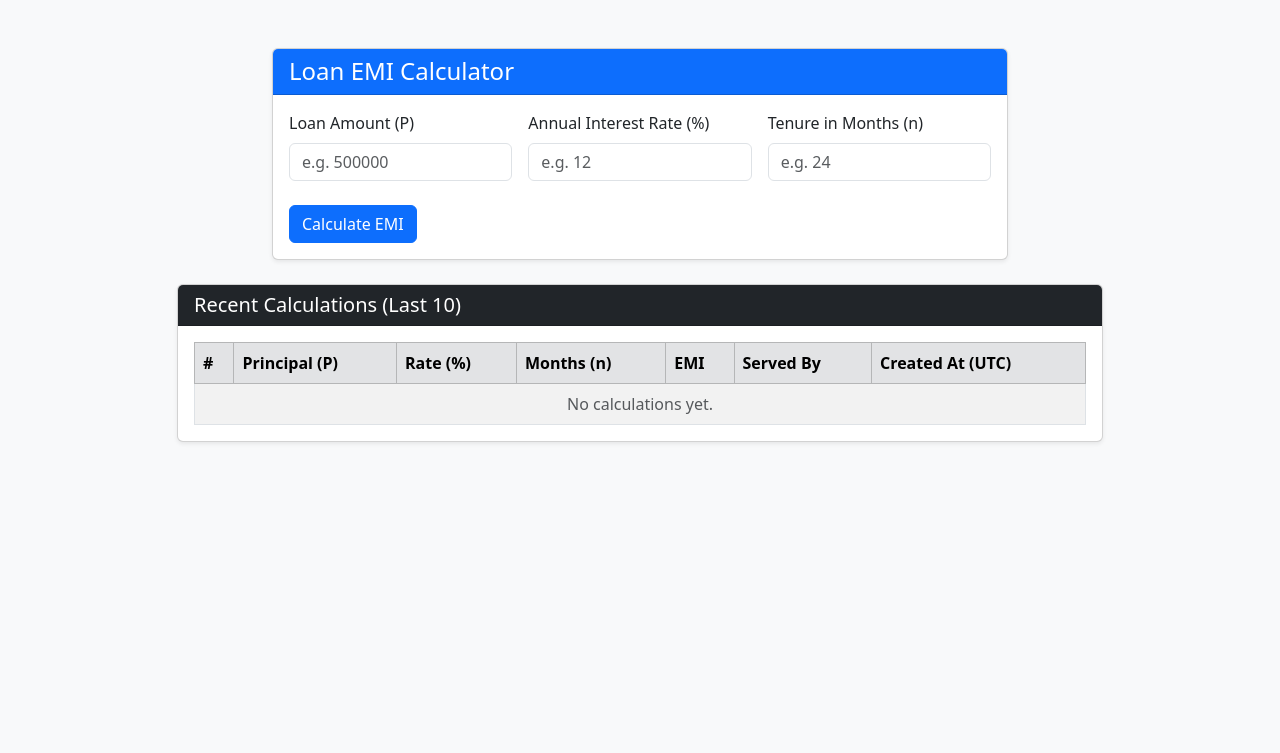
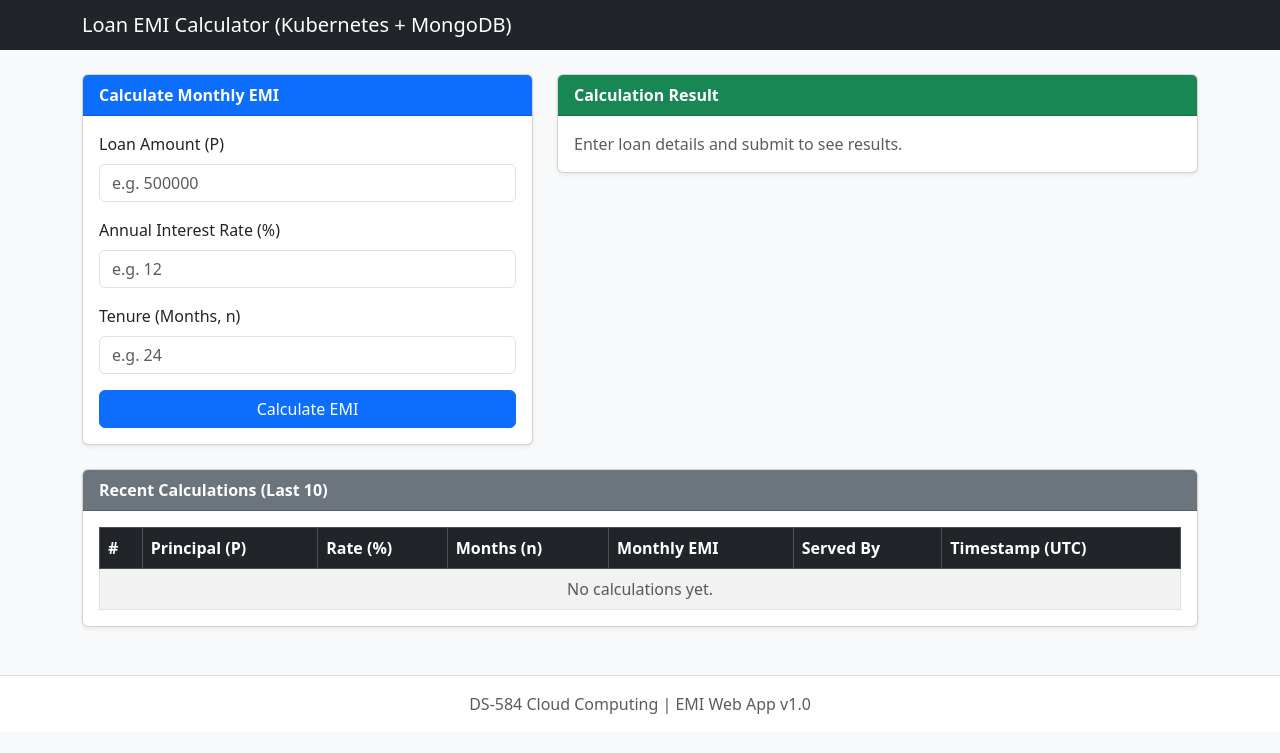
Before and after one commit to ABD-code-lab/EMI-Calculator-In-Mongo, a Flask app: page / in a window 1280 px wide. Shown: the top 753 px of the page. Run offline with Flask 3, Linux system fonts and the light colour scheme; data that the repository does not hold is empty.

Commit message:
second commit

```diff
--- a/app.py
+++ b/app.py
@@ -1,6 +1,6 @@
-from datetime import datetime, timezone
 import os
 import socket
+from datetime import datetime, timezone
 from flask import Flask, jsonify, render_template, request
 from pymongo import MongoClient, DESCENDING
 from pymongo.errors import PyMongoError
@@ -8,66 +8,51 @@ from pymongo.errors import PyMongoError
 app = Flask(__name__)
 
 MONGO_URL = os.environ.get("MONGO_URL")
-DB_NAME = os.environ.get("MONGO_DB", "emidb")
-COLLECTION_NAME = "calculations"
+if not MONGO_URL:
+    raise RuntimeError("MONGO_URL environment variable is required")
 
-_client = None
+client = MongoClient(MONGO_URL, serverSelectionTimeoutMS=2000)
+db = client.get_default_database() or client["emidb"]
+calculations_col = db["calculations"]
 
 
-def get_db():
-    global _client
-    if not MONGO_URL:
-        raise RuntimeError("MONGO_URL environment variable is not set")
-    if _client is None:
-        _client = MongoClient(MONGO_URL, serverSelectionTimeoutMS=2000)
-    return _client[DB_NAME]
-
-
-def get_served_by() -> str:
+def get_pod_info():
     pod_name = os.environ.get("HOSTNAME") or socket.gethostname()
     try:
-        pod_ip = os.environ.get("POD_IP") or socket.gethostbyname(socket.gethostname())
-    except OSError:
+        pod_ip = socket.gethostbyname(socket.gethostname())
+    except socket.gaierror:
         pod_ip = "unknown"
     return f"{pod_name} ({pod_ip})"
 
 
-def calculate_emi(principal: float, annual_rate: float, months: int) -> dict:
-    monthly_rate = annual_rate / 12.0 / 100.0
-    factor = (1.0 + monthly_rate) ** months
-    emi = (principal * monthly_rate * factor) / (factor - 1.0)
+def calculate_emi(principal: float, annual_rate: float, months: int):
+    r = annual_rate / 12.0 / 100.0
+    if r == 0:
+        emi = principal / months
+    else:
+        factor = (1.0 + r) ** months
+        emi = (principal * r * factor) / (factor - 1.0)
+
     total_payment = emi * months
     total_interest = total_payment - principal
-    return {
-        "emi": round(emi, 2),
-        "totalPayment": round(total_payment, 2),
-        "totalInterest": round(total_interest, 2),
-    }
+    return round(emi, 2), round(total_payment, 2), round(total_interest, 2)
 
 
-def parse_positive_inputs(data: dict):
+def validate_inputs(data):
     if not isinstance(data, dict):
         return None, "Invalid JSON payload"
 
-    raw_p = data.get("P", data.get("principal"))
-    raw_rate = data.get("rate")
-    raw_n = data.get("n", data.get("months"))
+    try:
+        p = float(data.get("principal"))
+        rate = float(data.get("rate"))
+        n = int(data.get("months"))
+    except (TypeError, ValueError):
+        return None, "Principal, annual rate, and months must be valid numbers"
 
-    try:
-        principal = float(raw_p)
-        rate = float(raw_rate)
-        months_float = float(raw_n)
-    except (TypeError, ValueError):
-        return None, "Principal, rate, and months must be valid numbers"
+    if p <= 0 or rate <= 0 or n <= 0:
+        return None, "Principal, annual rate, and months must be positive numbers"
 
-    if principal <= 0 or rate <= 0 or months_float <= 0:
-        return None, "Principal, annual interest rate, and tenure in months must be positive numbers"
-
-    if not months_float.is_integer():
-        return None, "Tenure in months must be a positive whole number"
-
-    months = int(months_float)
-    return (principal, rate, months), None
+    return (p, rate, n), None
 
 
 @app.route("/", methods=["GET"])
@@ -78,86 +63,60 @@ def index():
 @app.route("/health", methods=["GET"])
 def health():
     try:
-        db = get_db()
-        db.command("ping")
+        client.admin.command("ping")
         return jsonify({"status": "ok", "mongodb": "reachable"}), 200
-    except Exception as exc:
-        return jsonify({"status": "error", "mongodb": "unreachable", "detail": str(exc)}), 503
+    except PyMongoError as exc:
+        return jsonify({"status": "error", "mongodb": str(exc)}), 503
 
 
 @app.route("/api/emi", methods=["POST"])
 def api_emi():
-    payload = request.get_json(silent=True)
-    if payload is None:
-        payload = request.form.to_dict()
-
-    parsed, err = parse_positive_inputs(payload)
+    parsed, err = validate_inputs(request.get_json(silent=True))
     if err:
         return jsonify({"error": err}), 400
 
-    principal, rate, months = parsed
-    calc = calculate_emi(principal, rate, months)
-    served_by = get_served_by()
+    p, rate, n = parsed
+    emi, total_payment, total_interest = calculate_emi(p, rate, n)
+    served_by = get_pod_info()
     created_at = datetime.now(timezone.utc)
 
     doc = {
-        "principal": principal,
+        "principal": p,
         "rate": rate,
-        "months": months,
-        "emi": calc["emi"],
+        "months": n,
+        "emi": emi,
+        "totalPayment": total_payment,
+        "totalInterest": total_interest,
         "servedBy": served_by,
         "createdAt": created_at,
     }
 
     try:
-        db = get_db()
-        db[COLLECTION_NAME].insert_one(doc)
+        calculations_col.insert_one(doc)
     except PyMongoError as exc:
-        return jsonify({"error": "Failed to store calculation in MongoDB", "detail": str(exc)}), 500
-    except RuntimeError as exc:
-        return jsonify({"error": str(exc)}), 500
+        return jsonify({"error": f"Database write failed: {exc}"}), 500
 
-    return jsonify(
-        {
-            "emi": calc["emi"],
-            "totalPayment": calc["totalPayment"],
-            "totalInterest": calc["totalInterest"],
-            "servedBy": served_by,
-            "createdAt": created_at.isoformat(),
-        }
-    ), 200
+    return jsonify({
+        "emi": emi,
+        "totalPayment": total_payment,
+        "totalInterest": total_interest,
+        "servedBy": served_by,
+    }), 200
 
 
 @app.route("/api/history", methods=["GET"])
 def api_history():
     try:
-        db = get_db()
-        cursor = (
-            db[COLLECTION_NAME]
-            .find({}, {"_id": 0})
-            .sort("createdAt", DESCENDING)
-            .limit(10)
-        )
+        cursor = calculations_col.find({}, {"_id": 0}).sort("createdAt", DESCENDING).limit(10)
         items = []
-        for row in cursor:
-            created = row.get("createdAt")
-            items.append(
-                {
-                    "principal": row.get("principal"),
-                    "rate": row.get("rate"),
-                    "months": row.get("months"),
-                    "emi": row.get("emi"),
-                    "servedBy": row.get("servedBy"),
-                    "createdAt": created.isoformat() if hasattr(created, "isoformat") else str(created),
-                }
-            )
-        return jsonify({"history": items}), 200
+        for item in cursor:
+            if isinstance(item.get("createdAt"), datetime):
+                item["createdAt"] = item["createdAt"].isoformat()
+            items.append(item)
+        return jsonify(items), 200
     except PyMongoError as exc:
-        return jsonify({"error": "Failed to fetch history from MongoDB", "detail": str(exc)}), 500
-    except RuntimeError as exc:
-        return jsonify({"error": str(exc)}), 500
+        return jsonify({"error": f"Database read failed: {exc}"}), 500
 
 
 if __name__ == "__main__":
-    port = int(os.environ.get("PORT", "5000"))
-    app.run(host="0.0.0.0", port=port, debug=False)
+    app.run(host="0.0.0.0", port=5000, debug=True)
--- a/templates/index.html
+++ b/templates/index.html
@@ -3,189 +3,123 @@
 <head>
   <meta charset="UTF-8" />
   <meta name="viewport" content="width=device-width, initial-scale=1.0" />
-  <title>Loan EMI Calculator</title>
-  <link
-    href="https://cdn.jsdelivr.net/npm/bootstrap@5.3.3/dist/css/bootstrap.min.css"
-    rel="stylesheet"
-  />
+  <title>Loan EMI Calculator - v1.0</title>
+  <link href="https://cdn.jsdelivr.net/npm/bootstrap@5.3.3/dist/css/bootstrap.min.css" rel="stylesheet" />
   <script src="https://code.jquery.com/jquery-3.7.1.min.js"></script>
 </head>
 <body class="bg-light">
-  <div class="container py-5">
-    <div class="row justify-content-center mb-4">
-      <div class="col-lg-8">
+  <nav class="navbar navbar-dark bg-dark mb-4">
+    <div class="container">
+      <span class="navbar-brand mb-0 h1">Loan EMI Calculator (Kubernetes + MongoDB)</span>
+    </div>
+  </nav>
+
+  <div class="container pb-5">
+    <div class="row g-4">
+      <!-- Form Card -->
+      <div class="col-md-5">
         <div class="card shadow-sm">
           <div class="card-header bg-primary text-white">
-            <h4 class="mb-0">Loan EMI Calculator</h4>
+            <strong>Calculate Monthly EMI</strong>
           </div>
           <div class="card-body">
             <div id="alertBox" class="alert alert-danger d-none" role="alert"></div>
-
             <form id="emiForm" novalidate>
-              <div class="row g-3">
-                <div class="col-md-4">
-                  <label for="principalInput" class="form-label">Loan Amount (P)</label>
-                  <input
-                    type="number"
-                    step="any"
-                    min="0.01"
-                    class="form-control"
-                    id="principalInput"
-                    name="P"
-                    placeholder="e.g. 500000"
-                    required
-                  />
+              <div class="mb-3">
+                <label for="principal" class="form-label">Loan Amount (P)</label>
+                <input type="number" step="any" min="0.01" class="form-control" id="principal" placeholder="e.g. 500000" required />
               </div>
-                <div class="col-md-4">
-                  <label for="rateInput" class="form-label">Annual Interest Rate (%)</label>
-                  <input
-                    type="number"
-                    step="any"
-                    min="0.01"
-                    class="form-control"
-                    id="rateInput"
-                    name="rate"
-                    placeholder="e.g. 12"
-                    required
-                  />
+              <div class="mb-3">
+                <label for="rate" class="form-label">Annual Interest Rate (%)</label>
+                <input type="number" step="any" min="0.01" class="form-control" id="rate" placeholder="e.g. 12" required />
               </div>
-                <div class="col-md-4">
-                  <label for="monthsInput" class="form-label">Tenure in Months (n)</label>
-                  <input
-                    type="number"
-                    step="1"
-                    min="1"
-                    class="form-control"
-                    id="monthsInput"
-                    name="n"
-                    placeholder="e.g. 24"
-                    required
-                  />
+              <div class="mb-3">
+                <label for="months" class="form-label">Tenure (Months, n)</label>
+                <input type="number" step="1" min="1" class="form-control" id="months" placeholder="e.g. 24" required />
+              </div>
+              <button type="submit" class="btn btn-primary w-100" id="calcBtn">Calculate EMI</button>
+            </form>
+          </div>
         </div>
       </div>
 
-              <div class="mt-4 d-flex gap-2">
-                <button type="submit" id="calcBtn" class="btn btn-primary">
-                  Calculate EMI
-                </button>
+      <!-- Result Panel -->
+      <div class="col-md-7">
+        <div class="card shadow-sm">
+          <div class="card-header bg-success text-white">
+            <strong>Calculation Result</strong>
           </div>
-            </form>
-
-            <!-- Result Panel -->
-            <div id="resultPanel" class="mt-4 p-3 border rounded bg-white d-none">
-              <h5 class="mb-3">Calculation Result</h5>
-              <div class="row text-center g-3">
-                <div class="col-md-4">
-                  <div class="p-2 bg-light rounded">
-                    <small class="text-muted d-block">Monthly EMI</small>
-                    <strong id="resEmi" class="fs-5 text-success">-</strong>
-                  </div>
-                </div>
-                <div class="col-md-4">
-                  <div class="p-2 bg-light rounded">
-                    <small class="text-muted d-block">Total Interest</small>
-                    <strong id="resInterest" class="fs-5">-</strong>
-                  </div>
-                </div>
-                <div class="col-md-4">
-                  <div class="p-2 bg-light rounded">
-                    <small class="text-muted d-block">Total Payment</small>
-                    <strong id="resTotal" class="fs-5">-</strong>
-                  </div>
-                </div>
-              </div>
-              <div class="mt-3 text-muted small">
-                Served By: <span id="resServedBy">-</span>
-              </div>
-            </div>
+          <div class="card-body" id="resultPanel">
+            <p class="text-muted mb-0">Enter loan details and submit to see results.</p>
           </div>
         </div>
       </div>
     </div>
 
     <!-- History Table -->
-    <div class="row justify-content-center">
-      <div class="col-lg-10">
-        <div class="card shadow-sm">
-          <div class="card-header bg-dark text-white">
-            <h5 class="mb-0">Recent Calculations (Last 10)</h5>
+    <div class="card shadow-sm mt-4">
+      <div class="card-header bg-secondary text-white">
+        <strong>Recent Calculations (Last 10)</strong>
       </div>
-          <div class="card-body">
-            <div class="table-responsive">
+      <div class="card-body table-responsive">
         <table class="table table-striped table-bordered align-middle mb-0" id="historyTable">
-                <thead class="table-secondary">
+          <thead class="table-dark">
             <tr>
               <th>#</th>
               <th>Principal (P)</th>
               <th>Rate (%)</th>
               <th>Months (n)</th>
-                    <th>EMI</th>
+              <th>Monthly EMI</th>
               <th>Served By</th>
-                    <th>Created At (UTC)</th>
+              <th>Timestamp (UTC)</th>
             </tr>
           </thead>
-                <tbody id="historyBody">
-                  <tr>
-                    <td colspan="7" class="text-center text-muted">Loading history...</td>
-                  </tr>
+          <tbody>
+            <tr><td colspan="7" class="text-center text-muted">Loading history...</td></tr>
           </tbody>
         </table>
       </div>
     </div>
   </div>
-      </div>
-    </div>
-  </div>
+
+  <footer class="text-center text-muted py-3 border-top bg-white">
+    DS-584 Cloud Computing | EMI Web App v1.0
+  </footer>
 
   <script>
-    function showError(message) {
-      $("#alertBox").text(message).removeClass("d-none");
+    function showError(msg) {
+      $("#alertBox").text(msg).removeClass("d-none");
     }
 
-    function clearError() {
-      $("#alertBox").text("").addClass("d-none");
-    }
-
-    function escapeHtml(value) {
-      return $("<div>").text(value ?? "").html();
+    function hideError() {
+      $("#alertBox").addClass("d-none").text("");
     }
 
     function loadHistory() {
       $.ajax({
         url: "/api/history",
         method: "GET",
-        success: function (data) {
-          const rows = data.history || [];
-          const $tbody = $("#historyBody");
-          $tbody.empty();
-
-          if (rows.length === 0) {
-            $tbody.append(
-              '<tr><td colspan="7" class="text-center text-muted">No calculations yet.</td></tr>'
-            );
+        success: function (rows) {
+          const tbody = $("#historyTable tbody");
+          tbody.empty();
+          if (!rows || rows.length === 0) {
+            tbody.append('<tr><td colspan="7" class="text-center text-muted">No calculations yet.</td></tr>');
             return;
           }
-
-          rows.forEach(function (item, index) {
-            const tr = `
-              <tr>
-                <td>${index + 1}</td>
-                <td>${escapeHtml(Number(item.principal).toLocaleString())}</td>
-                <td>${escapeHtml(item.rate)}%</td>
-                <td>${escapeHtml(item.months)}</td>
-                <td><strong>${escapeHtml(Number(item.emi).toLocaleString(undefined, { minimumFractionDigits: 2, maximumFractionDigits: 2 }))}</strong></td>
-                <td><code>${escapeHtml(item.servedBy)}</code></td>
-                <td>${escapeHtml(item.createdAt)}</td>
-              </tr>
-            `;
-            $tbody.append(tr);
+          rows.forEach(function (row, idx) {
+            const tr = $("<tr></tr>");
+            tr.append($("<td></td>").text(idx + 1));
+            tr.append($("<td></td>").text(Number(row.principal).toLocaleString()));
+            tr.append($("<td></td>").text(row.rate));
+            tr.append($("<td></td>").text(row.months));
+            tr.append($("<td></td>").text(Number(row.emi).toLocaleString(undefined, { minimumFractionDigits: 2, maximumFractionDigits: 2 })));
+            tr.append($("<td></td>").text(row.servedBy || "-"));
+            tr.append($("<td></td>").text(row.createdAt ? row.createdAt.replace("T", " ").slice(0, 19) : "-"));
+            tbody.append(tr);
           });
         },
-        error: function (xhr) {
-          const msg = (xhr.responseJSON && xhr.responseJSON.error) || "Could not load history.";
-          $("#historyBody").html(
-            `<tr><td colspan="7" class="text-center text-danger">${escapeHtml(msg)}</td></tr>`
-          );
+        error: function () {
+          $("#historyTable tbody").html('<tr><td colspan="7" class="text-center text-danger">Failed to load history.</td></tr>');
         }
       });
     }
@@ -195,50 +129,51 @@
 
       $("#emiForm").on("submit", function (e) {
         e.preventDefault();
-        clearError();
+        hideError();
 
-        const pVal = parseFloat($("#principalInput").val());
-        const rateVal = parseFloat($("#rateInput").val());
-        const nVal = parseFloat($("#monthsInput").val());
+        const p = parseFloat($("#principal").val());
+        const rate = parseFloat($("#rate").val());
+        const months = parseInt($("#months").val(), 10);
 
-        if (isNaN(pVal) || pVal <= 0) {
-          showError("Please enter a positive loan amount (P > 0).");
-          return;
-        }
-        if (isNaN(rateVal) || rateVal <= 0) {
-          showError("Please enter a positive annual interest rate (> 0).");
-          return;
-        }
-        if (isNaN(nVal) || nVal <= 0 || !Number.isInteger(nVal)) {
-          showError("Please enter a positive whole number for tenure in months (n >= 1).");
+        if (isNaN(p) || p <= 0 || isNaN(rate) || rate <= 0 || isNaN(months) || months <= 0) {
+          showError("Please enter positive numbers for Principal, Interest Rate, and Months.");
           return;
         }
 
-        $("#calcBtn").prop("disabled", true);
+        $("#calcBtn").prop("disabled", true).text("Calculating...");
 
         $.ajax({
           url: "/api/emi",
           method: "POST",
           contentType: "application/json",
-          data: JSON.stringify({
-            P: pVal,
-            rate: rateVal,
-            n: parseInt(nVal, 10)
-          }),
+          data: JSON.stringify({ principal: p, rate: rate, months: months }),
           success: function (res) {
-            $("#resEmi").text(Number(res.emi).toLocaleString(undefined, { minimumFractionDigits: 2, maximumFractionDigits: 2 }));
-            $("#resInterest").text(Number(res.totalInterest).toLocaleString(undefined, { minimumFractionDigits: 2, maximumFractionDigits: 2 }));
-            $("#resTotal").text(Number(res.totalPayment).toLocaleString(undefined, { minimumFractionDigits: 2, maximumFractionDigits: 2 }));
-            $("#resServedBy").text(res.servedBy);
-            $("#resultPanel").removeClass("d-none");
+            $("#resultPanel").html(`
+              <div class="row text-center">
+                <div class="col-sm-4 mb-2">
+                  <div class="text-muted small">Monthly EMI</div>
+                  <div class="fs-4 fw-bold text-success">${Number(res.emi).toLocaleString(undefined, { minimumFractionDigits: 2, maximumFractionDigits: 2 })}</div>
+                </div>
+                <div class="col-sm-4 mb-2">
+                  <div class="text-muted small">Total Interest</div>
+                  <div class="fs-5 fw-semibold">${Number(res.totalInterest).toLocaleString(undefined, { minimumFractionDigits: 2, maximumFractionDigits: 2 })}</div>
+                </div>
+                <div class="col-sm-4 mb-2">
+                  <div class="text-muted small">Total Payment</div>
+                  <div class="fs-5 fw-semibold">${Number(res.totalPayment).toLocaleString(undefined, { minimumFractionDigits: 2, maximumFractionDigits: 2 })}</div>
+                </div>
+              </div>
+              <hr />
+              <div class="small text-muted">Served By: <code>${res.servedBy}</code></div>
+            `);
             loadHistory();
           },
           error: function (xhr) {
-            const msg = (xhr.responseJSON && xhr.responseJSON.error) || "Calculation failed.";
-            showError(msg);
+            const errMsg = (xhr.responseJSON && xhr.responseJSON.error) ? xhr.responseJSON.error : "Request failed.";
+            showError(errMsg);
           },
           complete: function () {
-            $("#calcBtn").prop("disabled", false);
+            $("#calcBtn").prop("disabled", false).text("Calculate EMI");
           }
         });
       });
```
Also changed, not shown: README.md. Lines whose indentation alone changed are shown as unchanged.
